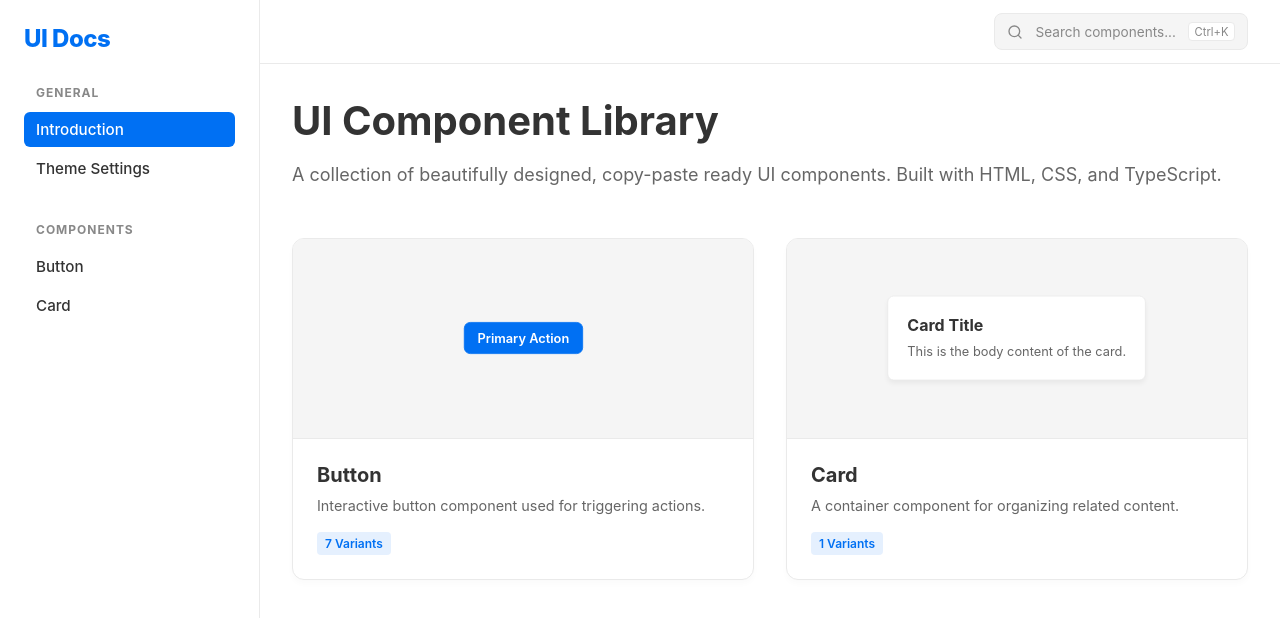
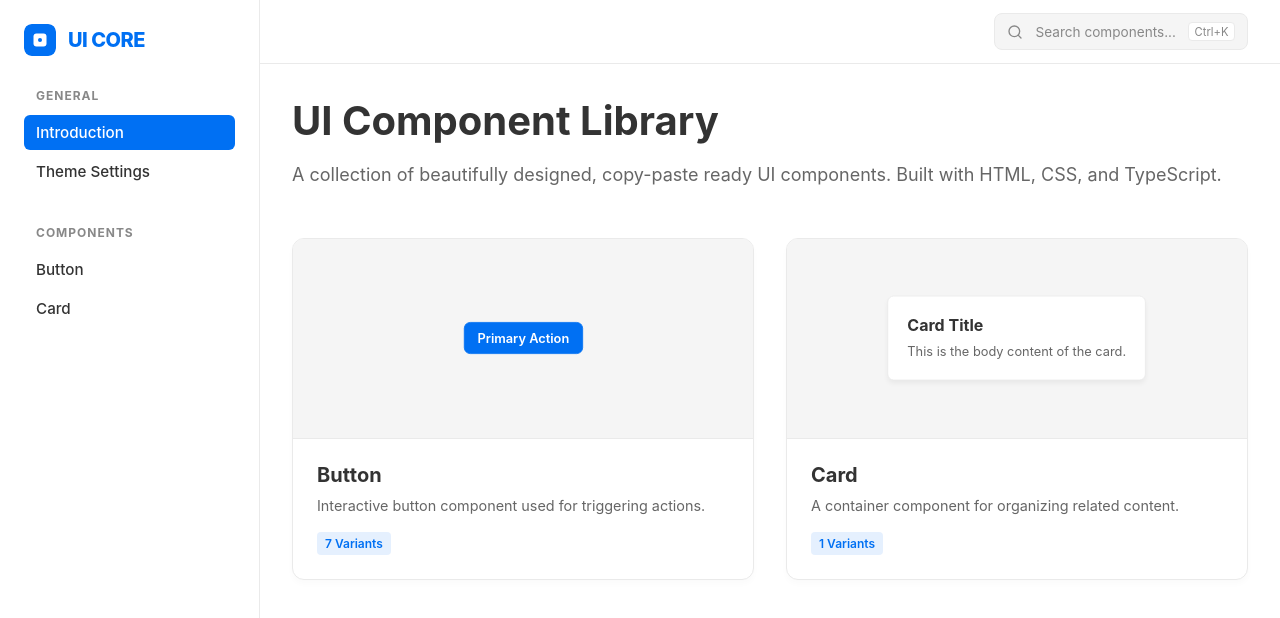
Before and after one commit to nizamsalihin/ui-core, a Next.js app: page / in a window 1280 px wide. Shown: the top 618 px of the page. Built offline with nearby package versions, Linux system fonts and the light colour scheme.

Commit message:
fix title

```diff
--- a/src/components/Sidebar.css
+++ b/src/components/Sidebar.css
@@ -28,10 +28,20 @@
 }
 
 .logo {
-  font-size: 1.5rem;
+  display: flex;
+  align-items: center;
+  gap: 12px;
+  font-size: 1.25rem;
   font-weight: 800;
   color: var(--primary-color);
   letter-spacing: -0.5px;
+  text-decoration: none;
+}
+
+.logo svg {
+  width: 32px;
+  height: 32px;
+  border-radius: 8px;
 }
 
 .sidebar-nav {
--- a/src/components/Sidebar.tsx
+++ b/src/components/Sidebar.tsx
@@ -83,8 +83,13 @@ export default function Sidebar() {
 
       <aside className={`sidebar ${isOpen ? 'open' : ''}`}>
         <div className="sidebar-header">
-          <Link href="/" className="logo">
-            UI Docs
+            <Link href="/" className="logo">
+            <svg xmlns="http://www.w3.org/2000/svg" viewBox="0 0 256 256">
+              <rect width="256" height="256" rx="56" fill="var(--primary-color)" />
+              <rect x="76" y="76" width="104" height="104" rx="24" fill="#ffffff" />
+              <circle cx="128" cy="128" r="16" fill="var(--primary-color)" />
+            </svg>
+            <span>UI CORE</span>
           </Link>
         </div>
         <Suspense fallback={<div className="sidebar-nav">Loading navigation...</div>}>
```
